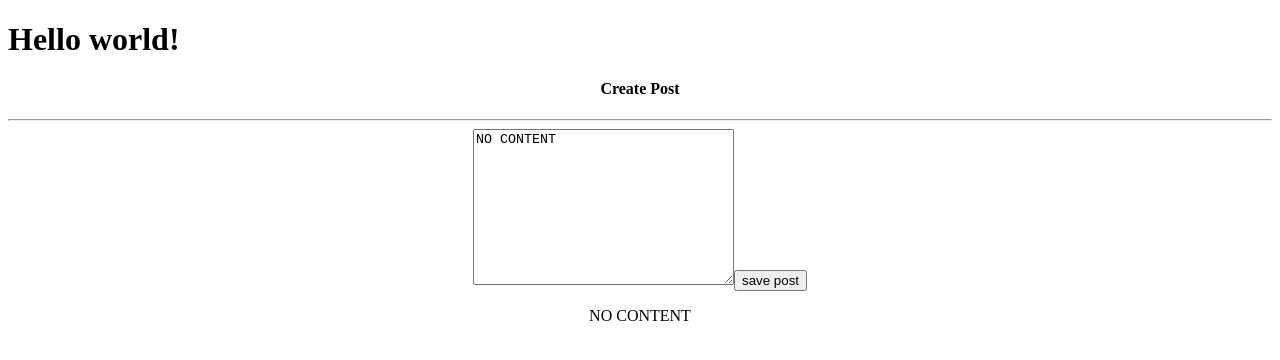
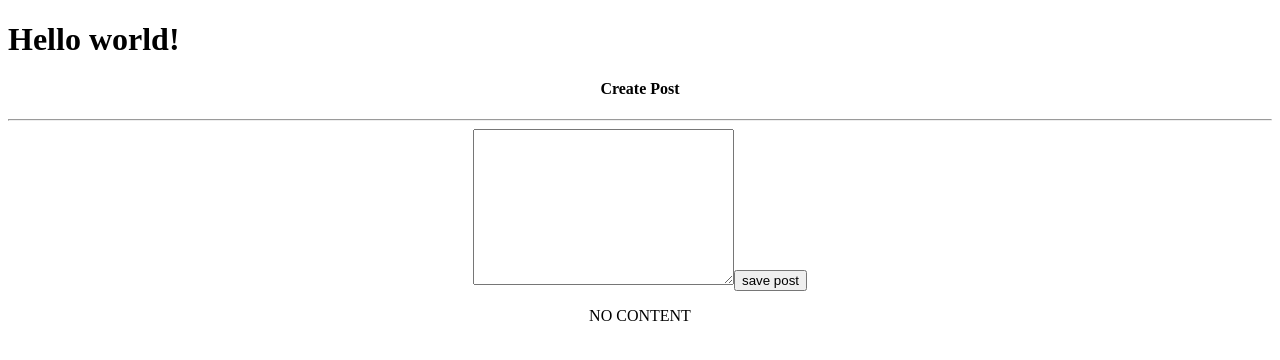
Before and after one commit to vaibhavbuccha/meanApp, an Angular app: page / in a window 1280 px wide. Shown: the top 360 px of the page. Built offline with nearby package versions, Linux system fonts and the light colour scheme.

Commit message:
'2-ways-binding'

```diff
--- a/src/app/posts/post-create/post-create.component.html
+++ b/src/app/posts/post-create/post-create.component.html
@@ -2,8 +2,12 @@
   <h4>Create Post</h4>
   <hr>
   <div>
-    <textarea name="" id="" cols="30" rows="10" [value]="newPost" #postInput ></textarea>
-    <button (click)="createPost(postInput)" >save post</button>
+    <!-- <textarea name="" id="" cols="30" rows="10" [value]="newPost" #postInput ></textarea> -->
+    <!--
+      two way binding
+     -->
+    <textarea name="" id="" cols="30" rows="10" [(ngModel)]="enteredValue"  ></textarea>
+    <button (click)="createPost()" >save post</button>
   </div>
   <p>{{ newPost }}</p>
 </div>
--- a/src/app/posts/post-create/post-create.component.ts
+++ b/src/app/posts/post-create/post-create.component.ts
@@ -7,9 +7,12 @@ import { Component } from '@angular/core';
 
 export class postCreateComponent {
   newPost = 'NO CONTENT';
-  createPost(postInput : HTMLTextAreaElement){
+  enteredValue = '';
+
+  // createPost(postInput : HTMLTextAreaElement){
+    createPost(){
     // console.log(postInput);
     // console.dir(postInput);
-    this.newPost = postInput.value;
+    this.newPost = this.enteredValue;
   }
 }
```
